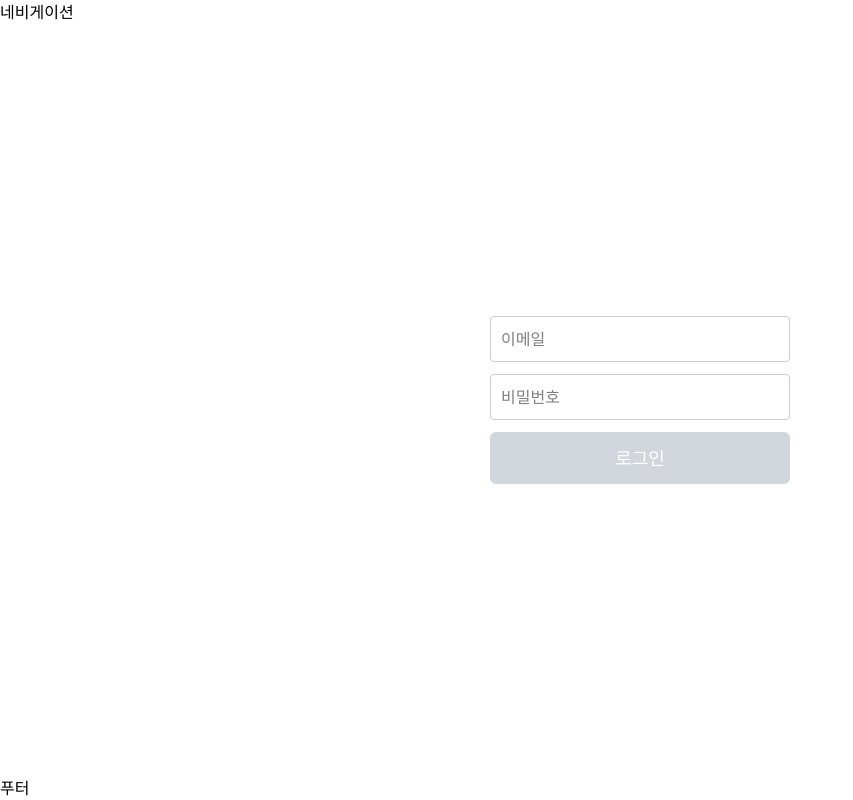
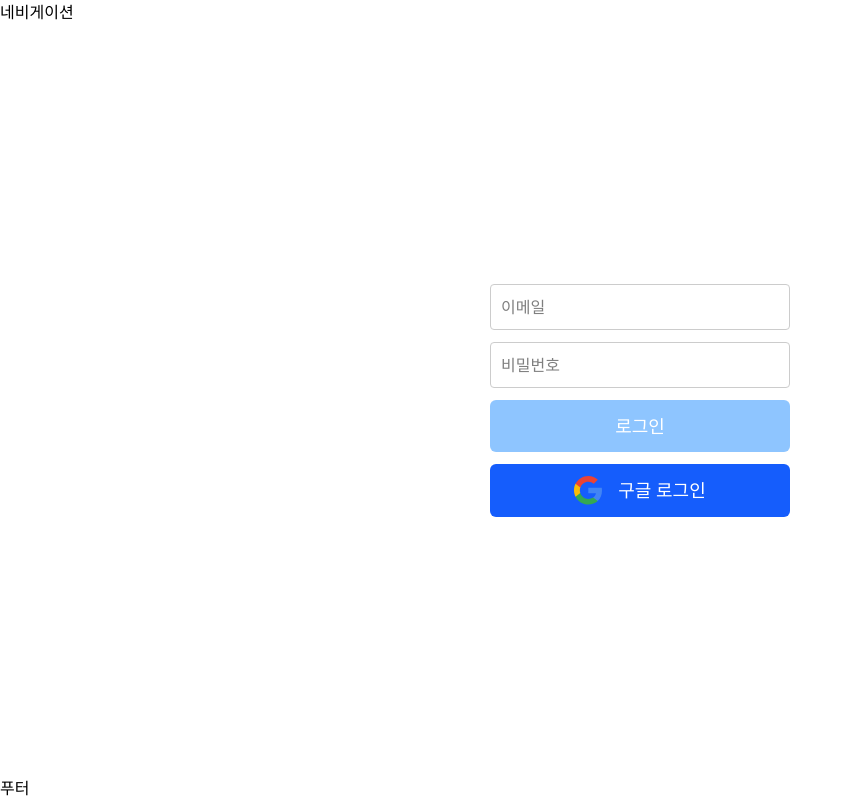
Before and after one commit to vlmbuyd/UMC-8th-Study, a React (Vite) app in the folder LP/: page /login in a window 1280 px wide. Shown: the whole page, without its empty margins (0-853 px from the left). Built offline with nearby package versions, Linux system fonts and the light colour scheme.

Commit message:
feat: 구글 소셜 로그인 구현

```diff
--- a/LP/src/App.tsx
+++ b/LP/src/App.tsx
@@ -11,6 +11,7 @@
 import MyPage from "./pages/MyPage";
 import { AuthProvider } from "./context/AuthContext";
 import ProtectedLayout from "./layout/ProtectedLayout";
+import GoogleLoginRedirectPage from "./pages/GoogleLoginRedirectPage";
 
 // publicRoutes : 인증 없이 접근 가능
 const publicRoutes: RouteObject[] = [
@@ -22,6 +23,10 @@
       { index: true, element: <HomePage /> },
       { path: "login", element: <LoginPage /> },
       { path: "signup", element: <SignupPage /> },
+      {
+        path: "/v1/auth/google/callback",
+        element: <GoogleLoginRedirectPage />,
+      },
     ],
   },
 ];
--- /dev/null
+++ b/LP/src/pages/GoogleLoginRedirectPage.tsx
@@ -0,0 +1,26 @@
+import { useEffect } from "react";
+import { useLocalStorage } from "../hooks/useLocalStorage";
+import { LOCAL_STORAGE_KEY } from "../constants/key";
+
+export default function GoogleLoginRedirectPage() {
+  const { setItem: setAccessToken } = useLocalStorage(
+    LOCAL_STORAGE_KEY.accessToken
+  );
+  const { setItem: setRefreshToken } = useLocalStorage(
+    LOCAL_STORAGE_KEY.refreshToken
+  );
+
+  useEffect(() => {
+    const urlParams = new URLSearchParams(window.location.search);
+    const accessToken = urlParams.get(LOCAL_STORAGE_KEY.accessToken);
+    const refreshToken = urlParams.get(LOCAL_STORAGE_KEY.refreshToken);
+
+    if (accessToken) {
+      setAccessToken(accessToken);
+      setRefreshToken(refreshToken);
+      window.location.href = "/my";
+    }
+  }, [setAccessToken, setRefreshToken]);
+
+  return <div>GoogleLoginRedirectPage</div>;
+}
--- a/LP/src/pages/LoginPage.tsx
+++ b/LP/src/pages/LoginPage.tsx
@@ -29,6 +29,11 @@
     } else {
       alert("로그인 실패");
     }
+  };
+
+  const handleGoogleLogin = () => {
+    window.location.href =
+      import.meta.env.VITE_SERVER_API_URL + "/v1/auth/google/login";
   };
 
   const isDisabled =
@@ -72,9 +77,19 @@
           type="button"
           onClick={handleSubmit}
           disabled={isDisabled}
-          className="w-full bg-blue-600 text-white py-3 rounded-md text-lg font-medium hover:bg-blue-700 transition-colors cursor-pointer disabled:bg-blue-300 disabled:cursor-not-allowed disabled:bg-gray-300"
+          className="w-full bg-blue-600 text-white py-3 rounded-md text-lg font-medium hover:bg-blue-700 transition-colors cursor-pointer disabled:bg-blue-300 disabled:cursor-not-allowed "
         >
           로그인
+        </button>
+        <button
+          type="button"
+          onClick={handleGoogleLogin}
+          className="w-full bg-blue-600 text-white py-3 rounded-md text-lg font-medium hover:bg-blue-700 transition-colors cursor-pointer disabled:bg-blue-300 disabled:cursor-not-allowed"
+        >
+          <div className="flex items-center justify-center gap-4">
+            <img src="/google-logo.svg" alt="google-logo" />
+            <span>구글 로그인</span>
+          </div>
         </button>
       </div>
     </div>
```
Also changed, not shown: LP/public/google-logo.svg (added).
